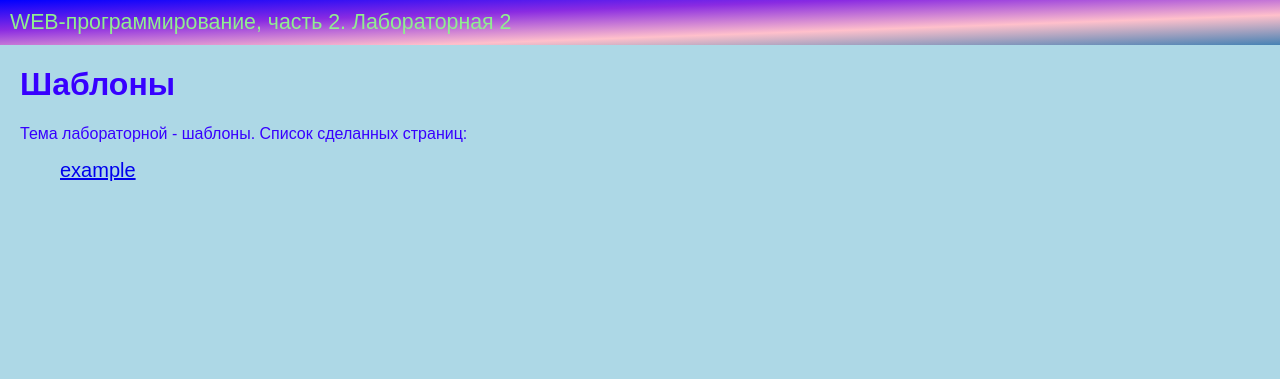
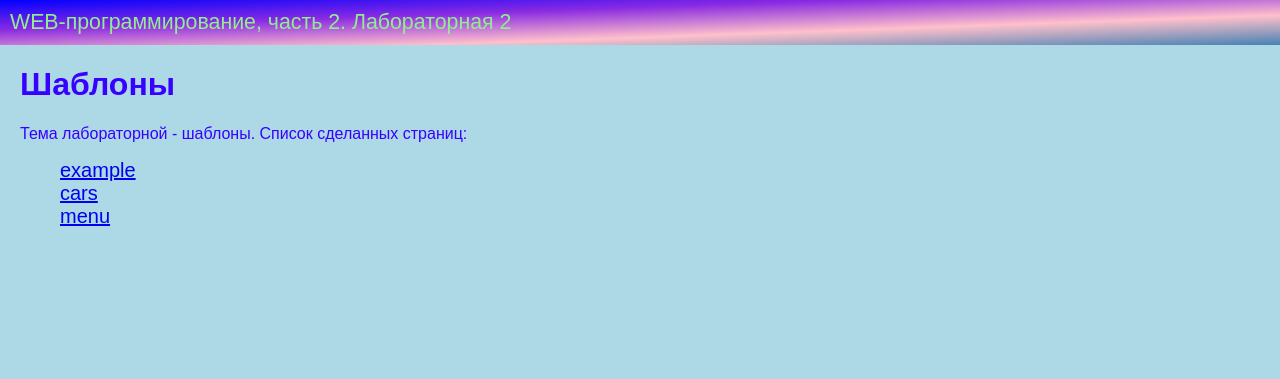
Before and after one commit to wMonarchw/3kurs_web, a Flask app: page /lab2/ in a window 1280 px wide. Shown: the top 379 px of the page. Run offline with Flask 3, Linux system fonts and the light colour scheme.

Commit message:
правки

```diff
--- a/app.py
+++ b/app.py
@@ -22,6 +22,7 @@ def menu():
         </header>
         <div id='labs'>
             <li><a href='/lab1'>Лабораторная 1</a></li>
+            <li><a href='/lab2/'>Лабораторная 2</a></li>
         </div>
         <div id='rout'>
             <h1>Реализованные Роуты</h1>
--- a/templates/lab2.html
+++ b/templates/lab2.html
@@ -9,5 +9,12 @@
         <li>
             <a href="/lab2/example">example</a>
         </li>
+        <li>
+            <a href="/lab2/cars">cars</a>
+        </li>
+        <li>
+            <a href="/index">menu</a>
+        </li>
+
     </ol>
 {% endblock %}
```
